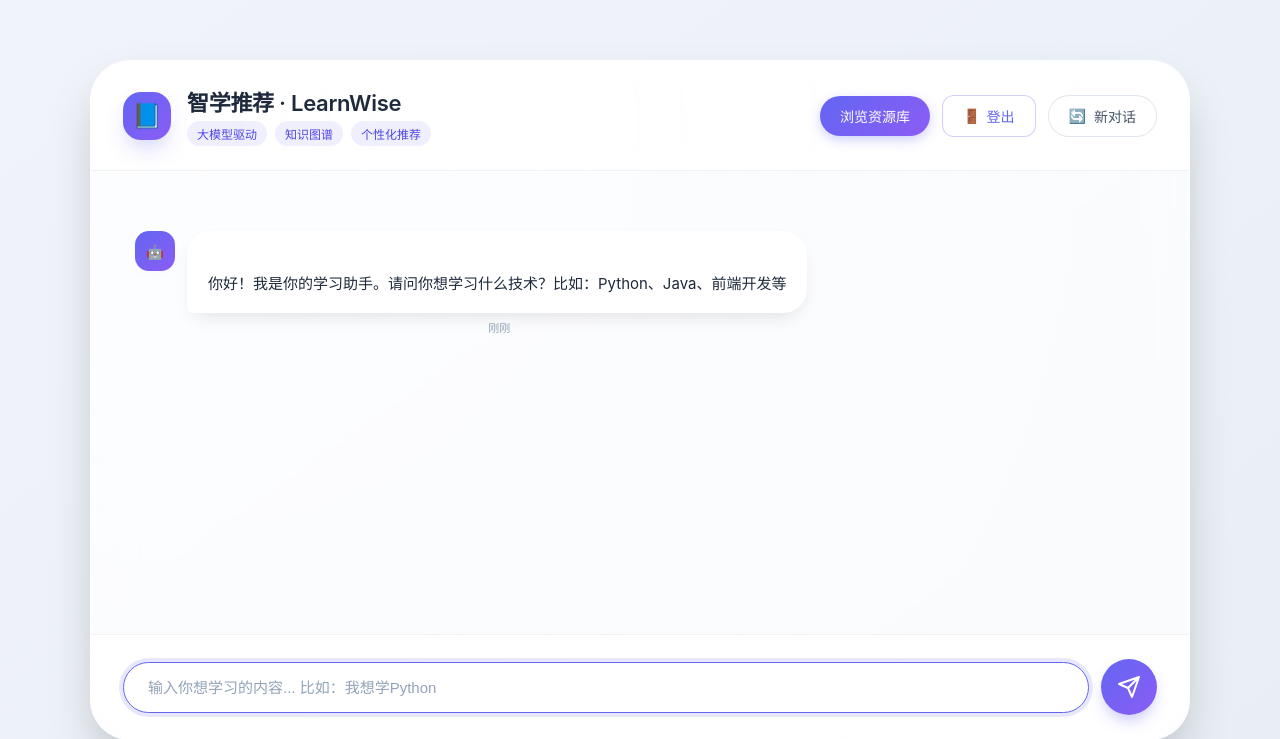
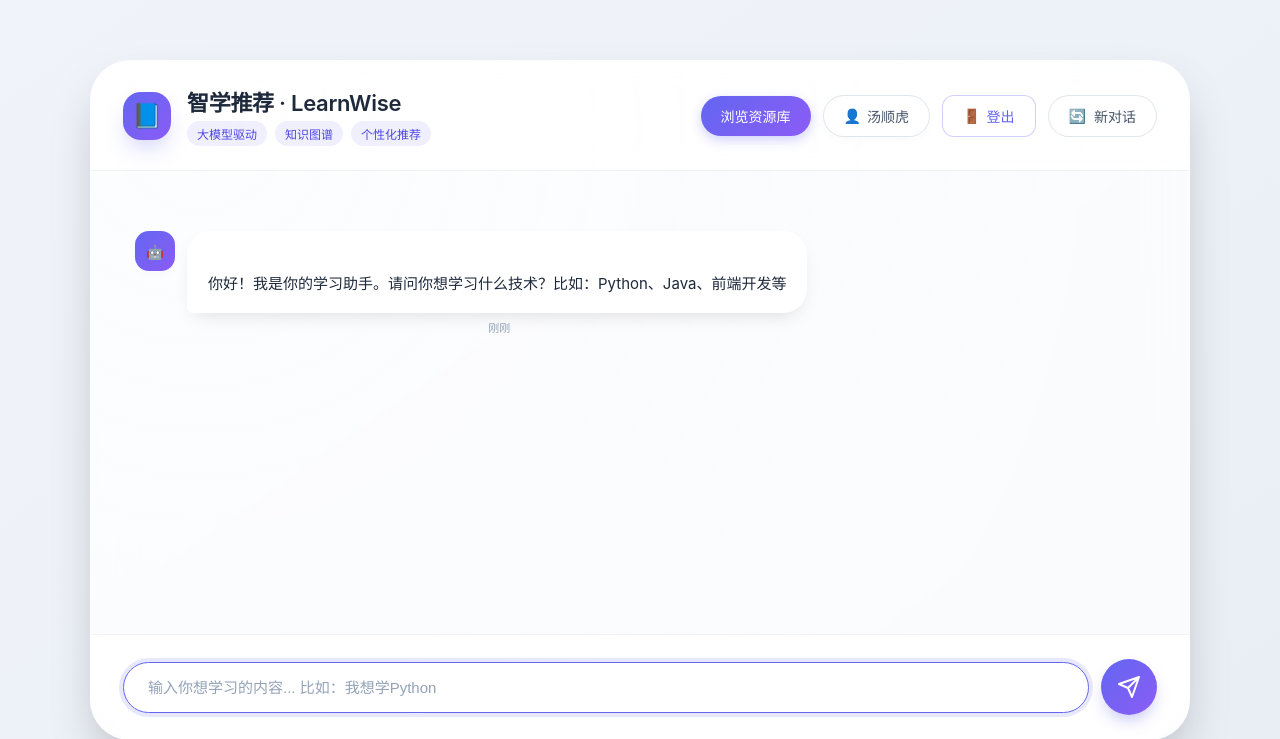
Before and after one commit to tsh604/graduation, a Flask app: page / in a window 1280 px wide. Shown: the top 739 px of the page. Run offline with Flask 3, Linux system fonts and the light colour scheme; a user stored in the database is signed in.

Commit message:
较为完善

```diff
--- a/static/css/style.css
+++ b/static/css/style.css
@@ -65,6 +65,22 @@ body {
     display: flex;
     align-items: center;
     gap: 12px;
+}
+
+/* 用户信息样式 */
+.user-info {
+    padding: 10px 20px;
+    background: rgba(255, 255, 255, 0.8);
+    border: 1px solid rgba(203, 213, 225, 0.6);
+    border-radius: 30px;
+    font-size: 14px;
+    font-weight: 500;
+    color: #475569;
+    display: flex;
+    align-items: center;
+    gap: 6px;
+    backdrop-filter: blur(5px);
+    box-shadow: 0 4px 8px rgba(0, 0, 0, 0.02);
 }
 
 /* 登录和注册按钮 */
@@ -408,6 +424,7 @@ body {
     line-height: 1.6;
     font-size: 15px;
     box-shadow: 0 4px 12px rgba(0, 0, 0, 0.02);
+    text-align: left;
 }
 
 .user-message .message-content {
--- a/templates/index.html
+++ b/templates/index.html
@@ -28,6 +28,9 @@
                 </div>
             </div>
             <div class="header-right">
+                <div class="user-info">
+                    <span>👤</span> {{ session['username'] }}
+                </div>
                 <button class="auth-btn" onclick="logout()">
                     <span>🚪</span> 登出
                 </button>
```
Also changed, not shown: data/learning.db.
